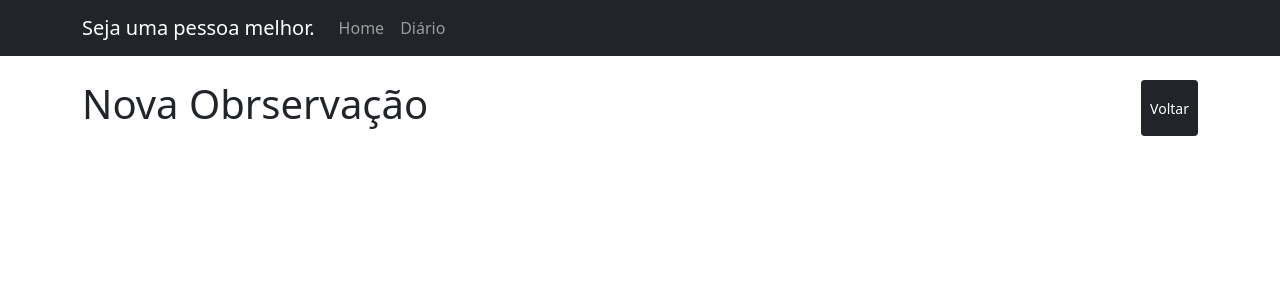
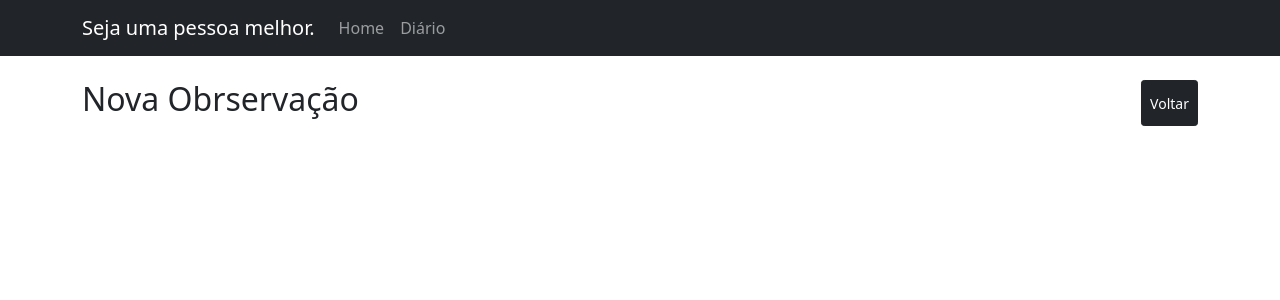
Before and after one commit to dekopossas/self-knowledge-diary, a React (Create React App) app in the folder frontend/: page /calendario/nova-observacao in a window 1280 px wide. Shown: the top 300 px of the page. Built offline with nearby package versions, Linux system fonts and the light colour scheme.

Commit message:
change h1 for h2

```diff
--- a/frontend/src/pages/Days/FormDay/index.tsx
+++ b/frontend/src/pages/Days/FormDay/index.tsx
@@ -39,7 +39,7 @@ function FormDay() {
     <div className="container">
       <br />
       <div className={styles.day_header}>
-        <h1>Nova Obrservação</h1>
+        <h2>Nova Obrservação</h2>
         <Button variant="dark" size="sm">Voltar</Button>
       </div>
       <br />
```
